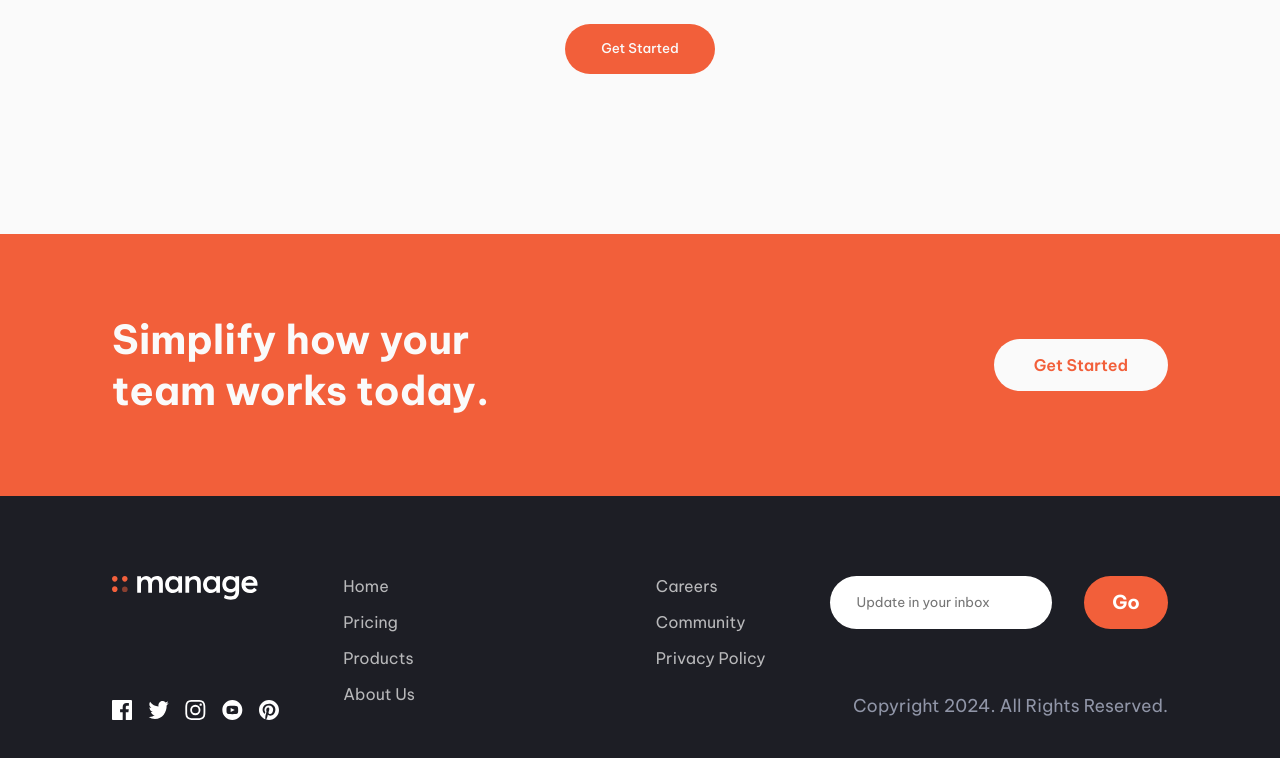
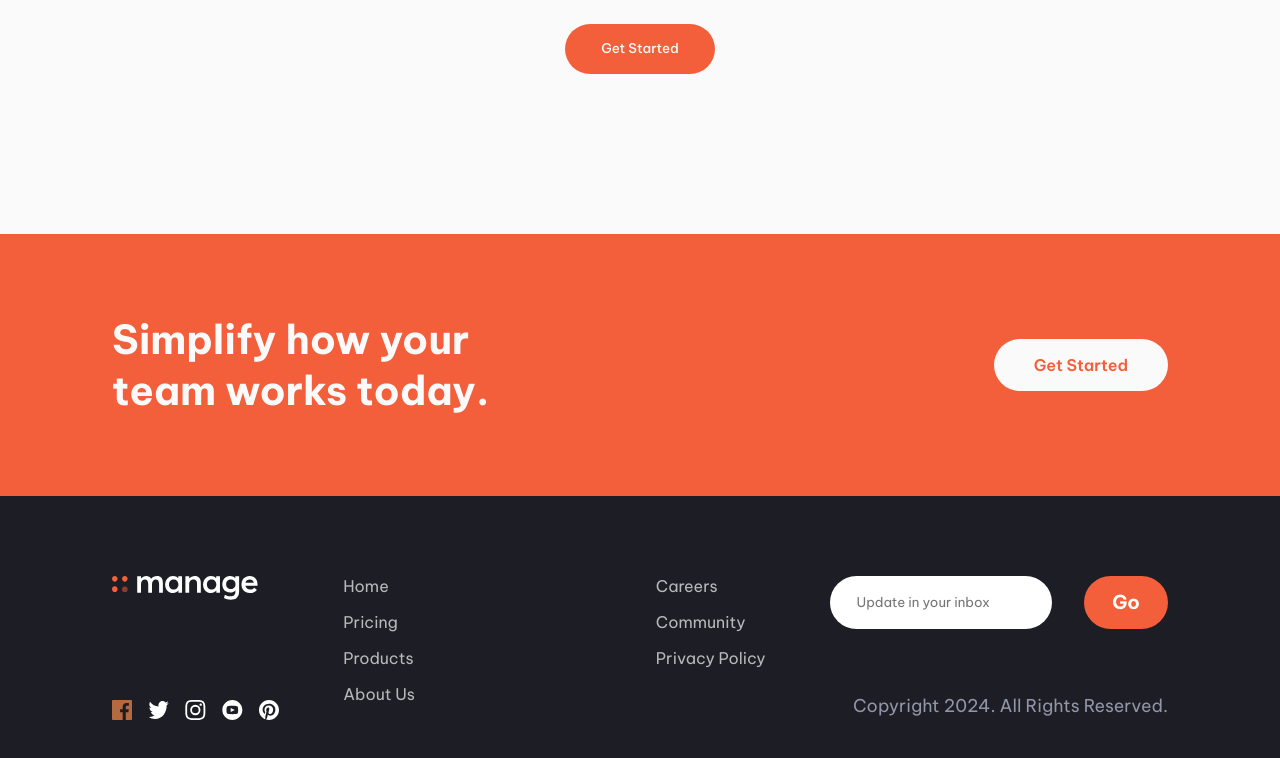
Before and after one commit to kaya70875/manage-landing-page-react, a React (Vite) app in the folder manage-react/: page / in a window 1280 px wide. In both pictures the pointer is over the picture 122 px from the left and 3344 px from the top of the page. Shown: the part 2635-3393 px from the top of the page. Built offline with nearby package versions, Linux system fonts and the light colour scheme.

Commit message:
add hover and active states for all elements

```diff
--- a/manage-react/src/components/Footer.css
+++ b/manage-react/src/components/Footer.css
@@ -21,6 +21,14 @@ footer {
     gap : 1rem;
 }
 
+.socials img {
+    cursor: pointer;
+}
+
+.socials img:hover {
+    filter: invert(56%) sepia(75%) saturate(400%) hue-rotate(338deg) brightness(90%) contrast(90%);
+}
+
 .footer-links {
     display: flex;
     justify-content: space-between;
@@ -41,6 +49,10 @@ footer {
     opacity: 0.7;
     text-decoration: none;
     font-weight: 400;
+}
+
+.footer-list-item a:hover {
+    color: var(--brightRed);
 }
 
 .inbox {
--- a/manage-react/src/components/Navbar.css
+++ b/manage-react/src/components/Navbar.css
@@ -28,6 +28,10 @@ nav {
 }
 
 .list-item a:active{
+    color: var(--darkGrayishBlue);
+}
+
+.list-item a:hover {
     color: var(--darkGrayishBlue);
 }
 
--- a/manage-react/src/index.css
+++ b/manage-react/src/index.css
@@ -40,6 +40,15 @@
 
 .primary-button:active {
   opacity: 0.8;
+}
+
+.primary-button:hover {
+  opacity: 0.8;
+}
+
+.primary-2-button:hover {
+  opacity: 0.8;
+  cursor: pointer;
 }
 
 p {
```
